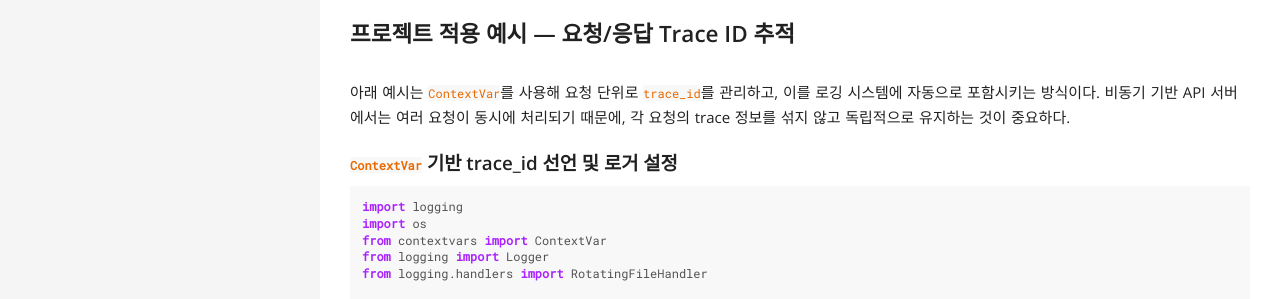
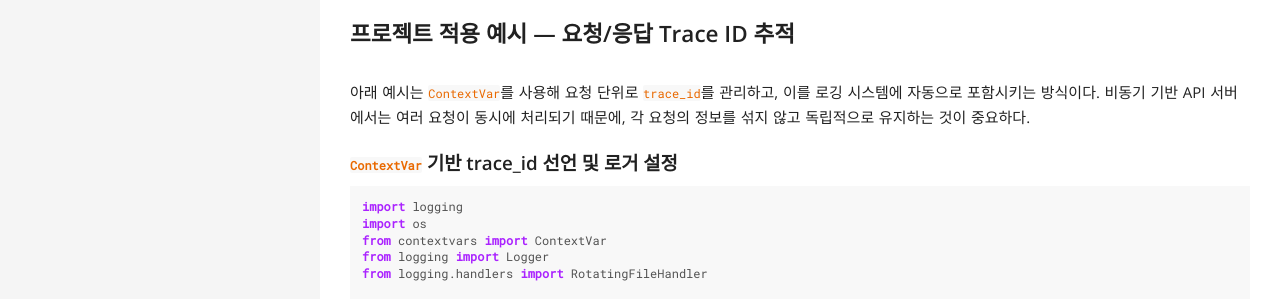
Before and after one commit to pinstinct/pinstinct.github.com, a Jekyll site: the page built from _posts/2025-11-12-ai-chat-bot.md, in a window 1280 px wide. Shown: the part 3141-3440 px from the top of the page. Built offline with Jekyll 4.4.1, drawn with Linux system fonts in a browser that asks for light colours; comment, search, counter and statistics services are not loaded; some of the changed lines change nothing that is shown.

Commit message:
modify post

````diff
--- a/_posts/2025-11-12-ai-chat-bot.md
+++ b/_posts/2025-11-12-ai-chat-bot.md
@@ -138,7 +138,7 @@
 ### 프로젝트 적용 예시 — 요청/응답 Trace ID 추적
 
 아래 예시는 `ContextVar`를 사용해 요청 단위로 `trace_id`를 관리하고, 이를 로깅 시스템에 자동으로 포함시키는 방식이다.
-비동기 기반 API 서버에서는 여러 요청이 동시에 처리되기 때문에, 각 요청의 trace 정보를 섞지 않고 독립적으로 유지하는 것이 중요하다.
+비동기 기반 API 서버에서는 여러 요청이 동시에 처리되기 때문에, 각 요청의 정보를 섞지 않고 독립적으로 유지하는 것이 중요하다.
 
 #### `ContextVar` 기반 trace_id 선언 및 로거 설정
 
@@ -253,22 +253,26 @@
 - 주입된 의존성(`Dependencies`)이 `yield`를 사용한다면 미들웨어 이후에 종료코드가 실행된다. 예를 들어 데이터베이스 연결을 닫거나 자원을 정리하는 코드가 있다면, 이 코드는 미들웨어가 수행된 후 실행된다.
 - `BackgroundTasks` 는 모든 미들웨어가 수행된 이후에 실행된다.
 
+> [Dependencies with yield](https://fastapi.tiangolo.com/tutorial/dependencies/dependencies-with-yield/)
+
+> [Background Tasks](https://fastapi.tiangolo.com/tutorial/background-tasks/#background-tasks)
+
 ```scss
 
         ┌───────────────────────────────────────────┐
-        │                 HTTP Request               │
+        │                 HTTP Request              │
         └───────────────────────────┬───────────────┘
                                     ▼
         ┌───────────────────────────────────────────┐
-        │            [ASGI Middleware 1]             │
+        │            [ASGI Middleware 1]            │
         └───────────────────────────┬───────────────┘
                                     ▼
         ┌───────────────────────────────────────────┐
-        │            [ASGI Middleware 2]             │
+        │            [ASGI Middleware 2]            │
         └───────────────────────────┬───────────────┘
                                     ▼
         ┌───────────────────────────────────────────┐
-        │        FastAPI Routing & Endpoint          │
+        │        FastAPI Routing & Endpoint         │
         │     - Dependencies (yield 이전 실행)        │
         └───────────────────────────┬───────────────┘
                                     ▼
@@ -277,11 +281,11 @@
         └───────────────────────────┬───────────────┘
                                     ▼
         ┌───────────────────────────────────────────┐
-        │         [ASGI Middleware 2 종료]            │
+        │         [ASGI Middleware 2 종료]           │
         └───────────────────────────┬───────────────┘
                                     ▼
         ┌───────────────────────────────────────────┐
-        │         [ASGI Middleware 1 종료]            │
+        │         [ASGI Middleware 1 종료]           │
         └───────────────────────────┬───────────────┘
                                     ▼
         ┌───────────────────────────────────────────┐
@@ -296,7 +300,6 @@
         │            BackgroundTasks 실행            │
         └───────────────────────────────────────────┘
 
-
 ```
 
 
@@ -304,7 +307,7 @@
 
 Starlette의 `Pure ASGI Middleware` 패턴을 사용하면, 프레임워크에 종속되지 않고 **ASGI 프로토콜 레벨에서 요청/응답 메시지를 직접 처리**할 수 있다.
 
-또한, 기능을 자유롭게 구현할 수 있어 ASGI 미들웨어를 사용했다.
+또한, body 가로채기 등 고급 기능을 자유롭게 구현할 수 있어 ASGI 미들웨어를 사용했다.
 
 > [Pure ASGI Middleware](https://www.starlette.dev/middleware/#pure-asgi-middleware)
 
@@ -411,25 +414,42 @@
 
 ### Streaming 컨셉
 
+LangChain의 Streaming은 모델의 전체 응답이 생성되기 전에 토큰 단위로 결과를 순차적으로 전달받는 방식이다. 다음과 같은 장점이 있다.
+
 - 완전한 응답이 준비되기 전이라도 점진적으로 응답 출력(실시간 응답 출력)
-- 사용자의 대기 시간을 축소
+- 사용자의 체감 대기 시간 감소
+
+`stream`, `astream`을 통해 스트리밍 방식으로 모델의 토큰을 소비할 수 있다.
 
 ### Streaming APIs
 
-- stream: 동기
-- astream: 비동기
+- stream: 동기 방식으로 토큰 스트림을 제공
+- astream: 비동기 방식으로 토큰 스트림을 제공
 
 ### 결론
 
-응답 시간 축소 및 처리량 증가를 위해 astream api를 사용해 비동기로 작동하도록 구현
+`astream` 사용 시 비동기 처리로 더 높은 처리량을 달성할 수 있다. 동시 접속자 증가 또는 응답 지연 문제를 해결하기 위해서 비동기 스트리밍(`astream`) 방식으로 전환했다.
 
-### 성능 테스트
+## 성능 테스트
 
-Locust를 이용한 라운드 트립 응답속도 테스트
+### 테스트 환경
 
-- AWS bedrock (private link를 통해 통신, 네트워크 홉 발생 X)
-- MS Azure open ai (회사 IDC 거치므로 네트워크 홉 증가)
-- 서버 EC2 instance (m7i.xlarge, k8s pod 2개)
-- 동시 접속 처리량이 10명도 안되서 langcahin stream 함수에서 astream 함수를 사용해 비동기 처리하도록 수정
-- 하지만 cps 마다 [quotas(할당량 존재)](https://learn.microsoft.com/ko-kr/azure/ai-foundry/openai/quotas-limits?tabs=REST#gpt-4o-standard)하기 때문에 그 이상의 요청은 처리 불가
-- 최종: 분당 요청수 1900, 분당 토큰 350,0000 처리 가능
+성능(라운드 트립 응답속도, 처리량 등)은 Locust를 사용해 측정했다.
+
+- AWS Bedrock
+    - PrivateLink로 통신 → 네트워크 홉 없음, 안정적 지연 시간
+- MS Azure OpenAI
+    - 회사 IDC를 거쳐야 하므로 네트워크 홉 증가 → 지연 시간 다소 증가 가능
+- 서버 인프라
+    - EC2 m7i.xlarge
+    - Kubernetes POD 2개로 서비스 구성
+
+### 튜닝 포인트
+
+테스트 결과, 동시 접속자가 10명을 넘는 지점에서 LangChain `stream` 함수는 병렬성이 부족해 병목이 발생했다. 이를 해결하기 위해 기존의 **동기 스트리밍(`stream`)에서 비동기 스트리밍(astream)으로 전환**했다.
+
+하지만 모델별로 [quotas(할당량)](https://learn.microsoft.com/ko-kr/azure/ai-foundry/openai/quotas-limits?tabs=REST#gpt-4o-standard)이 존재 하기 때문에, 비동기로 처리량을 늘려도 할당량을 초과하면 더 이상 수용되지 않는 구조다.
+
+최종적으로 시스템은 다음 수준의 처리량을 안정적으로 달성했다.
+- 분당 약 1,900 요청 처리
+- 분당 약 350,000 토큰 처리
````
